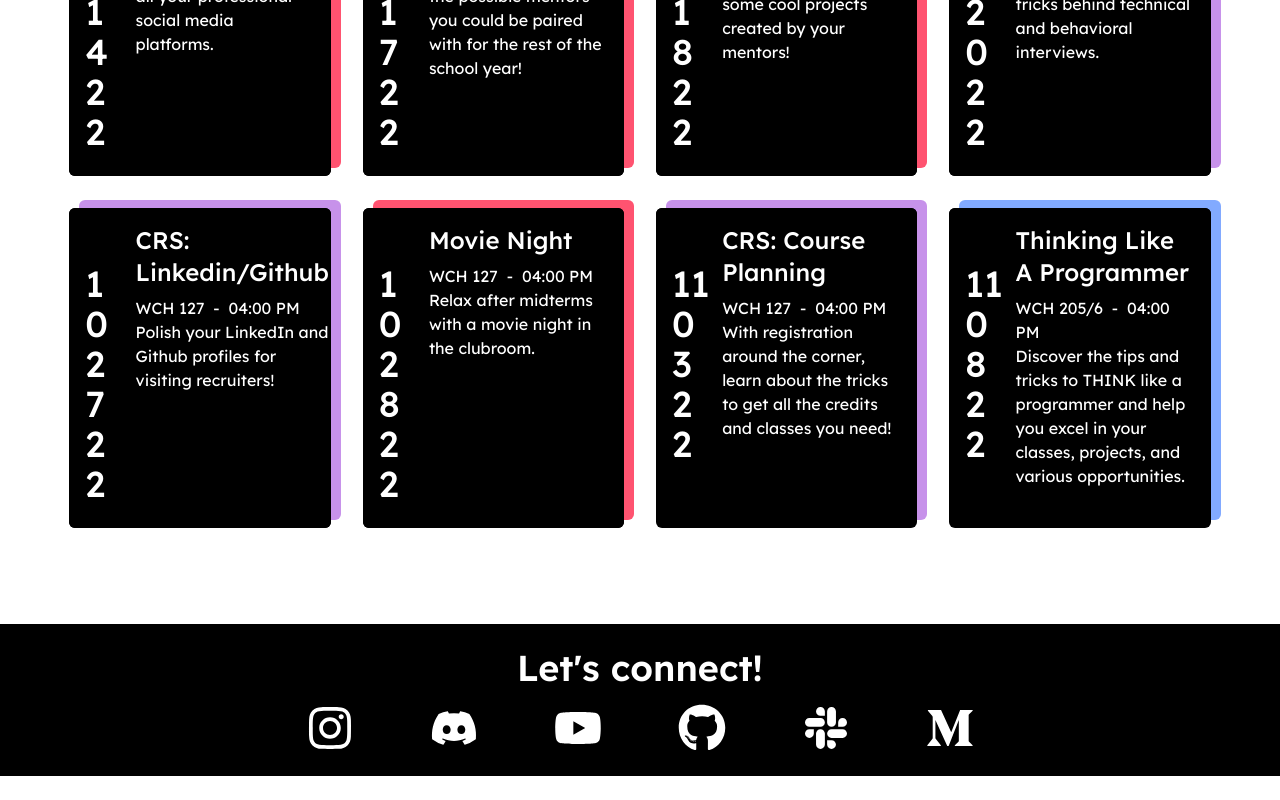
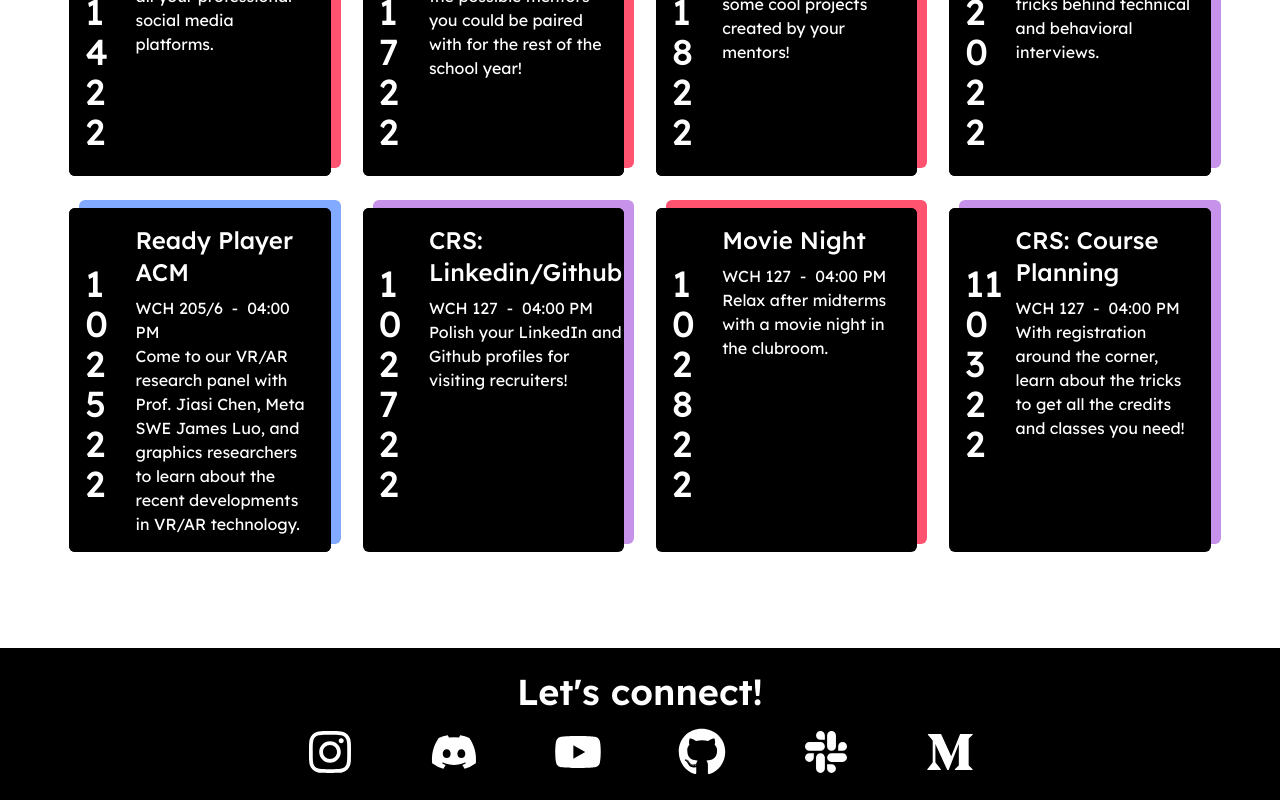
Before and after one commit to acm-ucr/acm-hydra, a Next.js app: page /events in a window 1280 px wide. Shown: the part 1392-2192 px from the top of the page. Before the commit the page ends 2168 px from the top, so only its background shows below. Built offline with nearby package versions, Linux system fonts and the light colour scheme.

Commit message:
Put GM 3 event in order

```diff
--- a/components/data/Events.js
+++ b/components/data/Events.js
@@ -86,6 +86,15 @@ const Events = [
 			"Explore the tips and tricks behind technical and behavioral interviews.",
 	},
 	{
+		title: "Ready Player ACM",
+		location: "WCH 205/6",
+		color: filters["Meetings"],
+		start: new Date(2022, 9, 25, 16, 0, 0),
+		end: new Date(2022, 9, 25, 17, 0, 0),
+		description:
+			"Come to our VR/AR research panel with Prof. Jiasi Chen, Meta SWE James Luo, and graphics researchers to learn about the recent developments in VR/AR technology.",
+	},
+	{
 		title: "CRS: Linkedin/Github",
 		location: "WCH 127",
 		color: filters["Career"],
@@ -156,15 +165,6 @@ const Events = [
 		description:
 			"Learn about various research positions and why research is so important",
 	},
-	{
-		title: "Ready Player ACM",
-		location: "WCH 205/6",
-		color: filters["Meetings"],
-		start: new Date(2022, 9, 25, 16, 0, 0),
-		end: new Date(2022, 9, 25, 17, 0, 0),
-		description:
-			"Come to our VR/AR research panel with Prof. Jiasi Chen, Meta SWE James Luo, and graphics researchers to learn about the recent developments in VR/AR technology.",
-	},
 ];
 
 export default Events;
```
